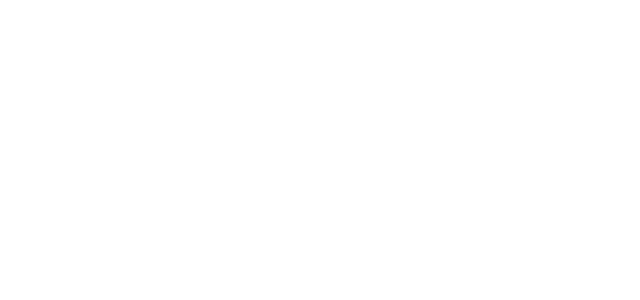
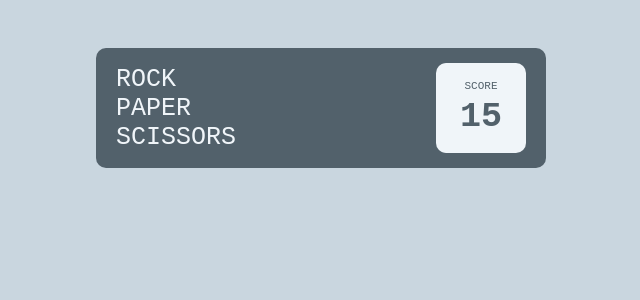
Before and after one commit to sefaekici/vue-rock-paper-scissors, a Vue app: page / in a window 1280 px wide. Shown: the top 300 px of the page, without its empty margins (319-959 px from the left). Built offline with nearby package versions, Linux system fonts and the light colour scheme.

Commit message:
Create scorearea component for show score

```diff
--- a/src/App.vue
+++ b/src/App.vue
@@ -1,9 +1,21 @@
 <template>
   <div id="app">
+    <app-score-area></app-score-area>
+
 
   </div>
 </template>
 
+<script>
+import ScoreArea from "./components/ScoreArea.vue"
+export default {
+  components:{
+    appScoreArea:ScoreArea,
+  }
+}
+</script>
+
+
 <style lang="scss">
-
+@import "./assets/scss/app.scss"
 </style>
--- /dev/null
+++ b/src/assets/scss/_base.scss
@@ -0,0 +1,24 @@
+@import "./colors";
+*{
+    margin: 0;
+    padding: 0;
+    box-sizing: border-box;
+    list-style: none;
+    text-decoration: none;
+}
+
+
+body{
+    width: 100%;
+    font-family: 'Courier New', Courier, monospace;
+    background:$background-color;
+}
+
+
+#app{
+    width: 100%;
+    display: flex;
+    flex-direction: column;
+    align-items: center;
+    padding: 1rem 20px;
+}
--- /dev/null
+++ b/src/assets/scss/_colors.scss
@@ -0,0 +1 @@
+$background-color:#C9D6DF;
--- /dev/null
+++ b/src/assets/scss/app.scss
@@ -0,0 +1,2 @@
+@import "base.scss";
+@import "colors.scss";
--- /dev/null
+++ b/src/components/ScoreArea.vue
@@ -0,0 +1,52 @@
+<template>
+    <div class="score-area">
+      <div class="area-header">
+          <span>ROCK PAPER SCISSORS</span>
+      </div>
+      <div class="score">
+          <span>SCORE</span>
+          <h3>15</h3>
+      </div>
+    </div>
+</template>
+
+
+<style lang="scss" scoped>
+    .score-area{
+        margin-top: 2rem;
+        display: flex;
+        align-items: center;
+        justify-content: space-between;
+        width: 450px;
+        height: 120px;
+        background: #52616B;
+        color: #F0F5F9;
+        border-radius: 10px;
+        padding: 25px 20px;
+
+        .area-header{
+            width: 100px;
+            font-size: 25px;
+            text-align: start;
+        }
+
+        .score{
+            display: flex;
+            flex-direction: column;
+            align-items: center;
+            justify-content: center;
+            background: #F0F5F9;
+            color: #52616B;
+            width: 90px;
+            height: 90px;
+            border-radius: 10px;
+            span{
+                font-size: 11px;
+                margin-bottom: 5px;
+            }
+            h3{
+                font-size: 35px;
+            }
+        }
+    }
+</style>
--- a/src/views/About.vue
+++ /dev/null
@@ -1,5 +0,0 @@
-<template>
-  <div class="about">
-    <h1>This is an about page</h1>
-  </div>
-</template>
```
